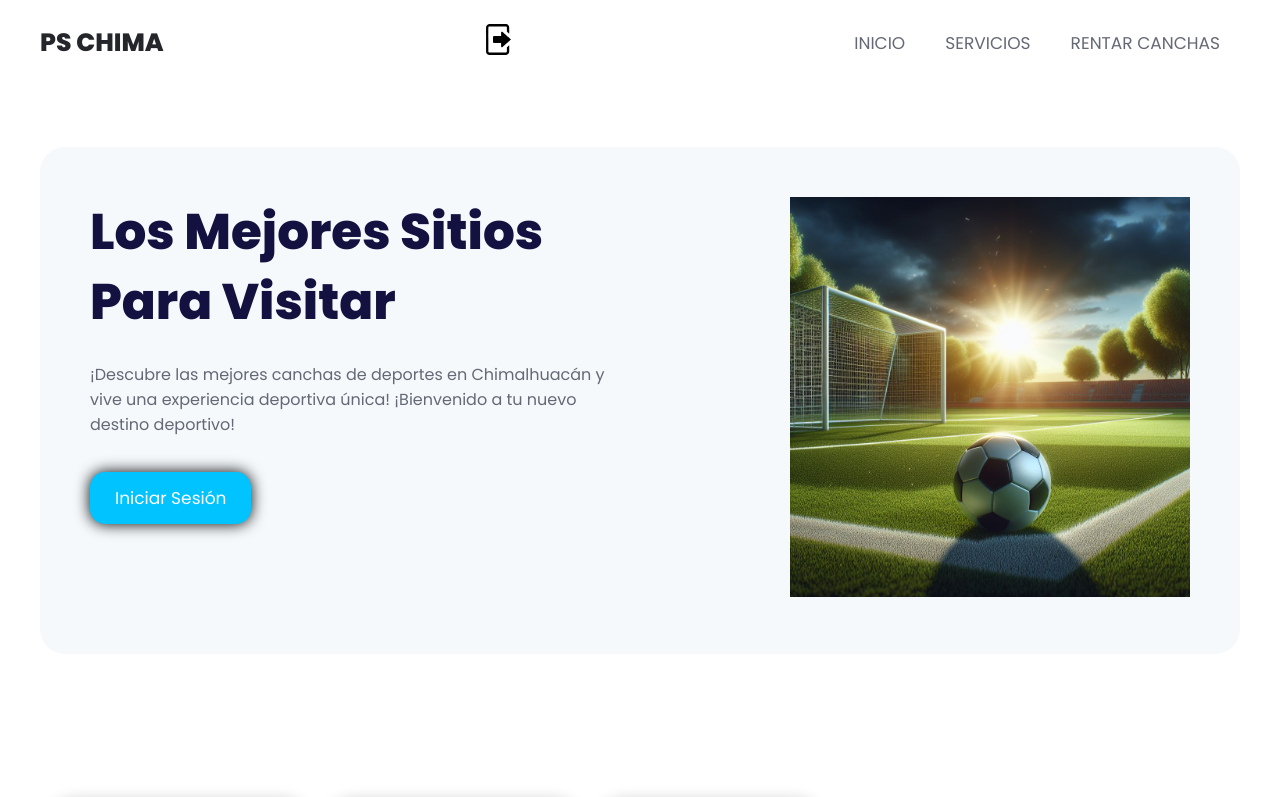
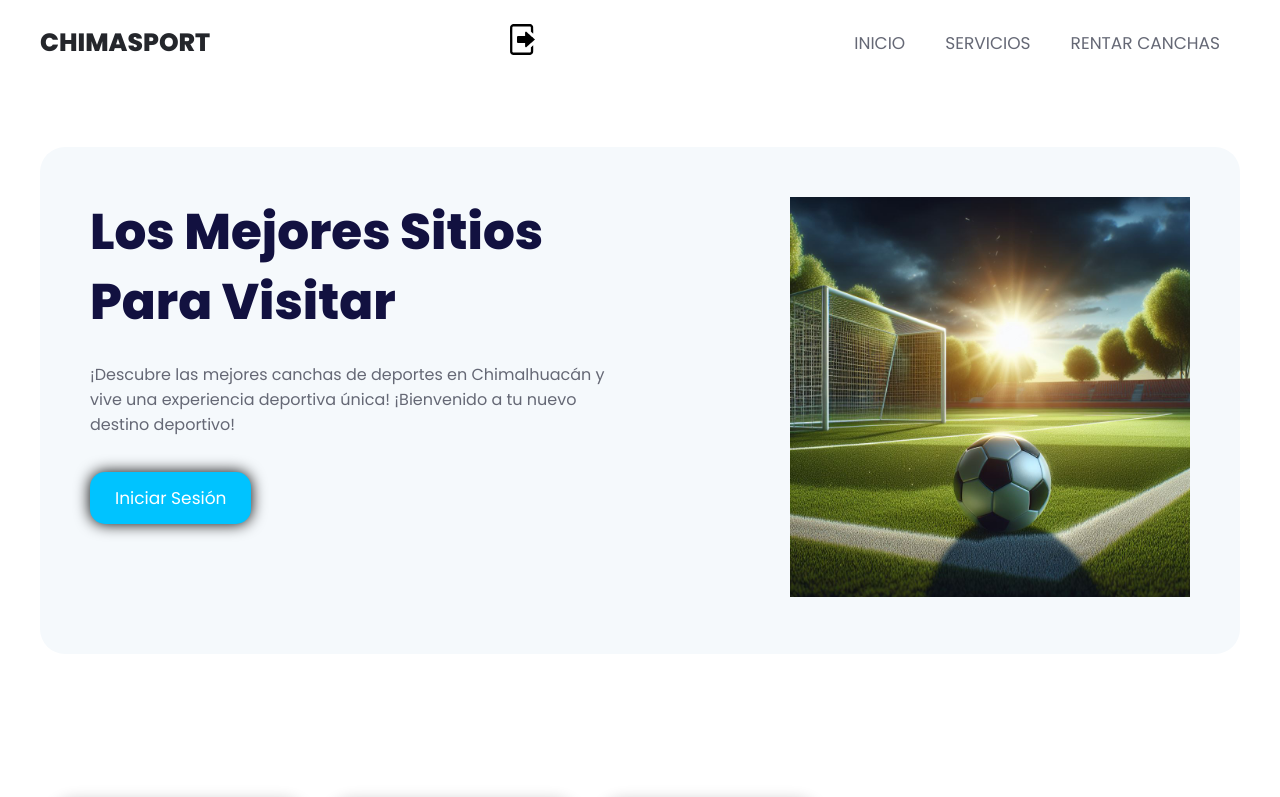
Before and after one commit to UrielTGC/pschima, a plain HTML site: page index-2.html in a window 1280 px wide. Shown: the top 797 px of the page. Drawn offline with Linux system fonts and the light colour scheme.

Commit message:
Update index-2.html

```diff
--- a/index-2.html
+++ b/index-2.html
@@ -19,7 +19,7 @@
                 <img src="img/menu.png" class="menu-icono" alt="">
             </label>
 
-            <a href="#" class="logo">PS Chima</a>
+            <a href="#" class="logo">ChimaSport</a>
             <input type="checkbox" id="menu"/>
 
             <a href="index.html"><img class="menu-icono" src="icon/logout.svg" alt="Logout"></a>
```
